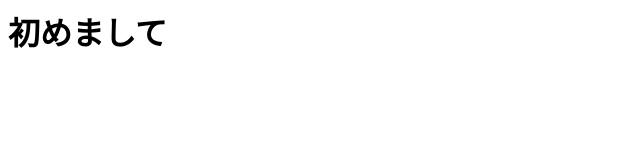
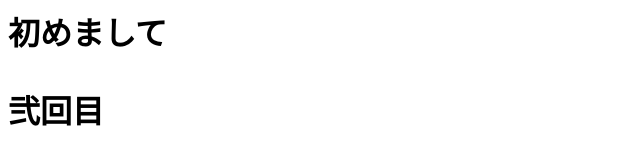
Before and after one commit to piro1011/test, a plain HTML site: page index.html in a window 1280 px wide. Shown: the whole page, without its empty margins (0-640 px from the left). Drawn offline with Linux system fonts and the light colour scheme.

Commit message:
pタグ追加

```diff
--- a/index.html
+++ b/index.html
@@ -6,5 +6,6 @@
 </head>
 <body>
     <h1>初めまして<h1>
+        <p>弐回目<p>
 </body>
 </html>
```
